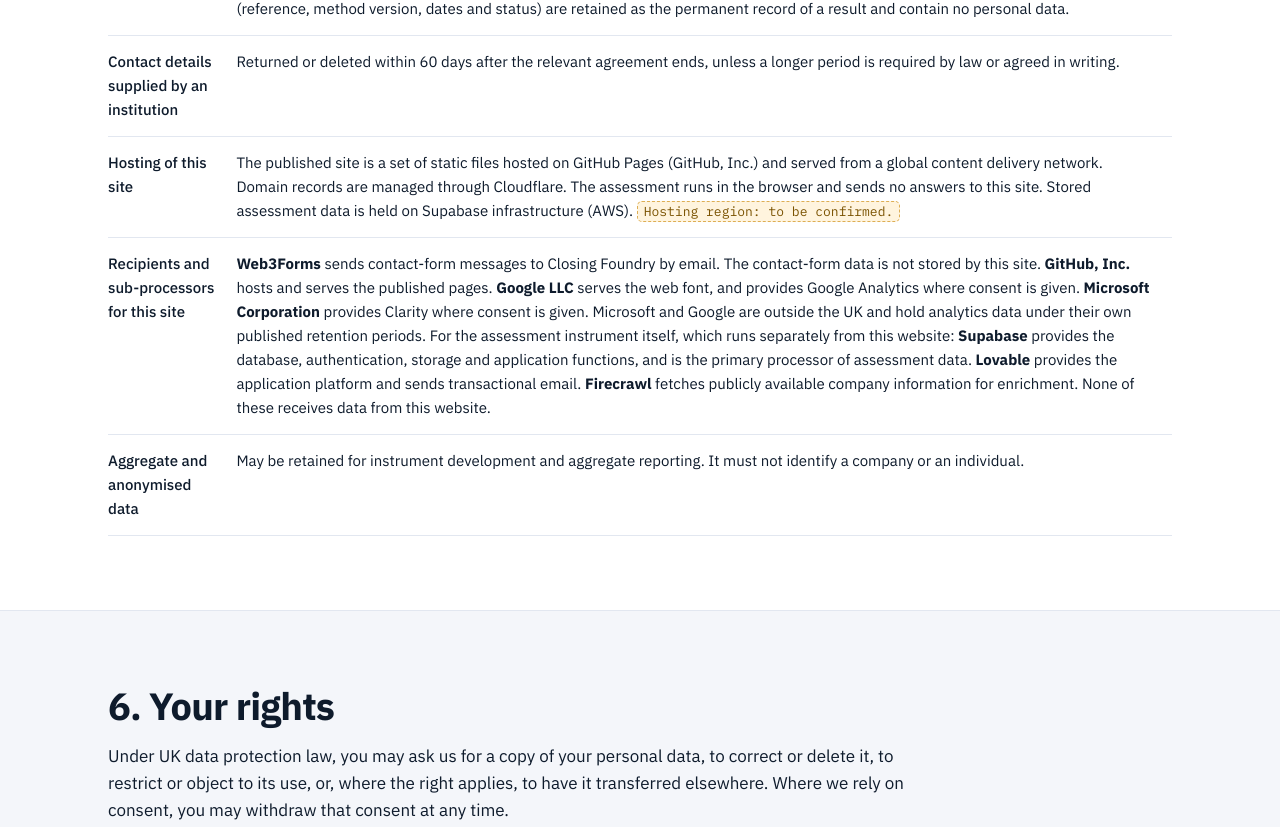
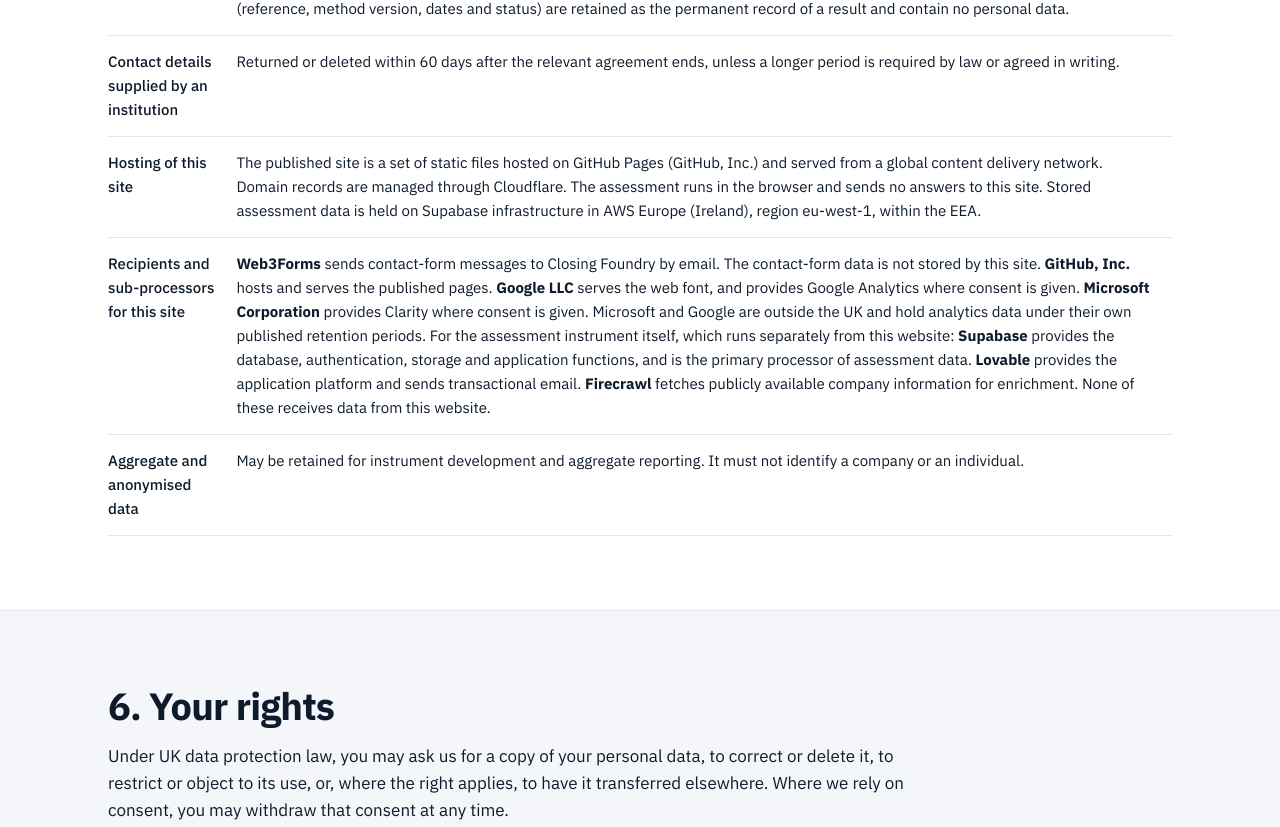
Before and after one commit to ClosingFoundry/growth-score, a plain HTML site: page privacy/index.html in a window 1280 px wide. Shown: the part 3612-4439 px from the top of the page. Drawn offline with Linux system fonts and the light colour scheme.

Commit message:
Privacy: publish verified hosting region, AWS Europe (Ireland) eu-west-1

```diff
--- a/privacy/index.html
+++ b/privacy/index.html
@@ -493,7 +493,7 @@
         <tbody>
           <tr><td>Assessment results</td><td>Retained for up to 24 months from submission so a company can retake the assessment and review movement over time, and longer where the company keeps an active account for rescoring or an institutional agreement requires it. Deleted on request, subject to applicable legal or contractual retention duties. Deletion is carried out manually on request; there is no automated purge. Register entries (reference, method version, dates and status) are retained as the permanent record of a result and contain no personal data.</td></tr>
           <tr><td>Contact details supplied by an institution</td><td>Returned or deleted within 60 days after the relevant agreement ends, unless a longer period is required by law or agreed in writing.</td></tr>
-          <tr><td>Hosting of this site</td><td>The published site is a set of static files hosted on GitHub Pages (GitHub, Inc.) and served from a global content delivery network. Domain records are managed through Cloudflare. The assessment runs in the browser and sends no answers to this site. Stored assessment data is held on Supabase infrastructure (AWS). <span class="ph">Hosting region: to be confirmed.</span></td></tr>
+          <tr><td>Hosting of this site</td><td>The published site is a set of static files hosted on GitHub Pages (GitHub, Inc.) and served from a global content delivery network. Domain records are managed through Cloudflare. The assessment runs in the browser and sends no answers to this site. Stored assessment data is held on Supabase infrastructure in AWS Europe (Ireland), region eu-west-1, within the EEA.</td></tr>
           <tr><td>Recipients and sub-processors for this site</td><td><b>Web3Forms</b> sends contact-form messages to Closing Foundry by email. The contact-form data is not stored by this site. <b>GitHub, Inc.</b> hosts and serves the published pages. <b>Google LLC</b> serves the web font, and provides Google Analytics where consent is given. <b>Microsoft Corporation</b> provides Clarity where consent is given. Microsoft and Google are outside the UK and hold analytics data under their own published retention periods. For the assessment instrument itself, which runs separately from this website: <b>Supabase</b> provides the database, authentication, storage and application functions, and is the primary processor of assessment data. <b>Lovable</b> provides the application platform and sends transactional email. <b>Firecrawl</b> fetches publicly available company information for enrichment. None of these receives data from this website.</td></tr>
           <tr><td>Aggregate and anonymised data</td><td>May be retained for instrument development and aggregate reporting. It must not identify a company or an individual.</td></tr>
         </tbody>
```
